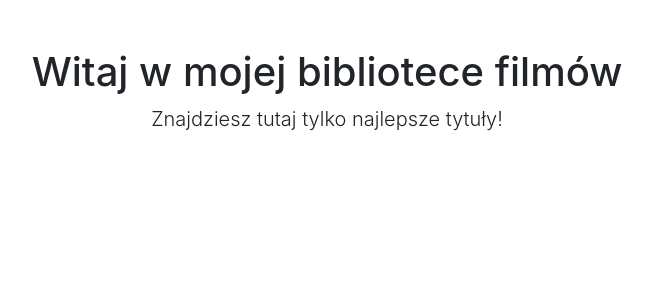
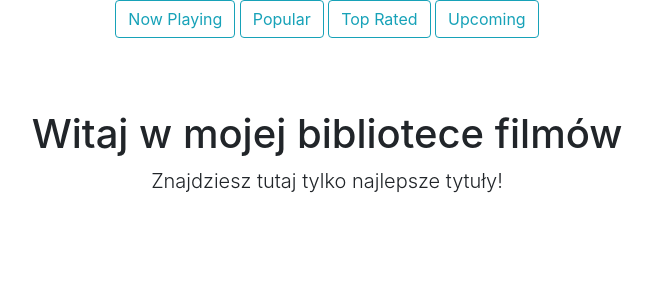
Before and after one commit to Odin062024/movies_catalogue, a Flask app: page /?list_type=now_playing in a window 1280 px wide. Shown: the part 56-356 px from the top of the page, without its empty margins (313-966 px from the left). Run offline with Flask 3, Linux system fonts and the light colour scheme; data that the repository does not hold is empty.

Commit message:
Add list selection

```diff
--- a/main.py
+++ b/main.py
@@ -9,11 +9,13 @@ def utility_processor():
         return tmdb_client.get_poster_url(path, size)
     return {"tmdb_image_url": tmdb_image_url}
 
+from flask import request
+
 @app.route('/')
 def homepage():
-    # Pobieramy 8 filmów
-    movies = tmdb_client.get_movies(how_many=8)
-    return render_template("homepage.html", movies=movies)
+    selected_list = request.args.get('list_type', 'popular')
+    movies = tmdb_client.get_movies(how_many=8, list_type=selected_list)
+    return render_template("homepage.html", movies=movies, current_list=selected_list)
 
 
 @app.route('/movie/<int:movie_id>')
--- a/templates/homepage.html
+++ b/templates/homepage.html
@@ -2,19 +2,27 @@
 
 {% block content %}
 <div class="container">
-   <div class="row">
+    <!-- List type selection buttons -->
+    <div class="row mb-4">
+        <div class="col-lg-12 text-center">
+            <a href="{{ url_for('homepage', list_type='now_playing') }}" class="btn btn-outline-info">Now Playing</a>
+            <a href="{{ url_for('homepage', list_type='popular') }}" class="btn btn-outline-info">Popular</a>
+            <a href="{{ url_for('homepage', list_type='top_rated') }}" class="btn btn-outline-info">Top Rated</a>
+            <a href="{{ url_for('homepage', list_type='upcoming') }}" class="btn btn-outline-info">Upcoming</a>
+        </div>
+    </div>
+
+    <!-- Movie cards -->
+    <div class="row">
        <div class="col-lg-12 text-center">
            <h1 class="mt-5">Witaj w mojej bibliotece filmów</h1>
            <p class="lead">Znajdziesz tutaj tylko najlepsze tytuły!</p>
        </div>
-   </div>
-
-   <div class="row">
        {% for movie in movies %}
        <div class="col-lg-3 col-md-6 mb-4">
            <div class="card h-100">
                <!-- Wyświetlanie plakatu filmu -->
-               <img class="card-img-top" src="{{ tmdb_image_url(movie.poster_path, 'w342') }}" alt="Poster of {{ movie.title }}">
+               <img class="card-img-top" src="{{ tmdb_image_url(movie.poster_path, 'w780') }}" alt="Poster of {{ movie.title }}">
                <div class="card-body">
                    <h4 class="card-title">{{ movie.title }}</h4>
                </div>
@@ -24,6 +32,6 @@
            </div>
        </div>
        {% endfor %}
-   </div>
+    </div>
 </div>
 {% endblock %}
--- a/tmdb_client.py
+++ b/tmdb_client.py
@@ -1,11 +1,11 @@
 import requests
 
-api_token = "eyJhbGciOiJIUzI1NiJ9.eyJhdWQiOiJmMDJiMDQxNTg3NzYxMjIxNTE0MWU3MDlhMWIzMTFiZiIsIm5iZiI6MTcyNTk5MjQ2MS40NzM3ODksInN1YiI6IjY2ZTA0OGZmNzE4OGM5OWZiOTI4ZTNmNiIsInNjb3BlcyI6WyJhcGlfcmVhZCJdLCJ2ZXJzaW9uIjoxfQ.mAe2nxB0avLMS9MEys-iPJgo74lQBVF27GL7uwYzhCQ"
+API_TOKEN = "eyJhbGciOiJIUzI1NiJ9.eyJhdWQiOiJmMDJiMDQxNTg3NzYxMjIxNTE0MWU3MDlhMWIzMTFiZiIsIm5iZiI6MTcyNTk5MjQ2MS40NzM3ODksInN1YiI6IjY2ZTA0OGZmNzE4OGM5OWZiOTI4ZTNmNiIsInNjb3BlcyI6WyJhcGlfcmVhZCJdLCJ2ZXJzaW9uIjoxfQ.mAe2nxB0avLMS9MEys-iPJgo74lQBVF27GL7uwYzhCQ"
 
 def get_popular_movies():
     endpoint = "https://api.themoviedb.org/3/movie/popular"
     headers = {
-        "Authorization": f"Bearer {api_token}"
+        "Authorization": f"Bearer {API_TOKEN}"
     }
     response = requests.get(endpoint, headers=headers)
     response.raise_for_status()
@@ -15,14 +15,23 @@ def get_poster_url(poster_api_path, size="w342"):
     base_url = "https://image.tmdb.org/t/p/"
     return f"{base_url}{size}/{poster_api_path}"
 
-def get_movies(how_many):
-    data = get_popular_movies()
+def get_movies(how_many, list_type='popular'):
+    data = get_movies_list(list_type)
     return data["results"][:how_many]
+
+def get_movies_list(list_type):
+    endpoint = f"https://api.themoviedb.org/3/movie/{list_type}"
+    headers = {
+        "Authorization": f"Bearer {API_TOKEN}"
+    }
+    response = requests.get(endpoint, headers=headers)
+    response.raise_for_status()
+    return response.json()
 
 def get_movie_details(movie_id):
     endpoint = f"https://api.themoviedb.org/3/movie/{movie_id}"
     headers = {
-        "Authorization": f"Bearer {api_token}"
+        "Authorization": f"Bearer {API_TOKEN}"
     }
     response = requests.get(endpoint, headers=headers)
     response.raise_for_status()
@@ -31,7 +40,7 @@ def get_movie_details(movie_id):
 def get_movie_cast(movie_id):
     endpoint = f"https://api.themoviedb.org/3/movie/{movie_id}/credits"
     headers = {
-        "Authorization": f"Bearer {api_token}"
+        "Authorization": f"Bearer {API_TOKEN}"
     }
     response = requests.get(endpoint, headers=headers)
     response.raise_for_status()
```
